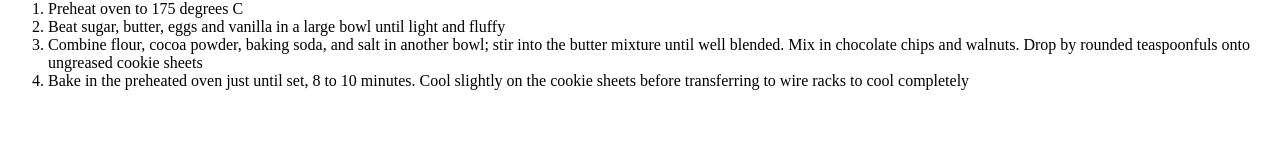
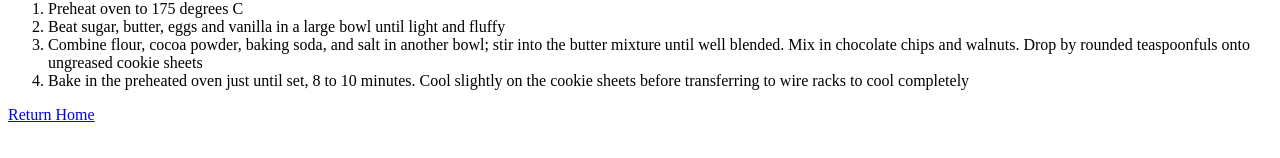
Before and after one commit to Buckerooster/Odin-recipies, a plain HTML site: page recipies/double-choc-cookies.html in a window 1280 px wide. Shown: the part 396-554 px from the top of the page. Drawn offline with Linux system fonts and the light colour scheme.

Commit message:
Trying to make up to date

```diff
--- a/recipies/double-choc-cookies.html
+++ b/recipies/double-choc-cookies.html
@@ -26,4 +26,5 @@
         <li>Combine flour, cocoa powder, baking soda, and salt in another bowl; stir into the butter mixture until well blended. Mix in chocolate chips and walnuts. Drop by rounded teaspoonfuls onto ungreased cookie sheets</li>
         <li>Bake in the preheated oven just until set, 8 to 10 minutes. Cool slightly on the cookie sheets before transferring to wire racks to cool completely</li>
     </ol>
+    <a href="../index.html">Return Home</a>
 </body>
```
